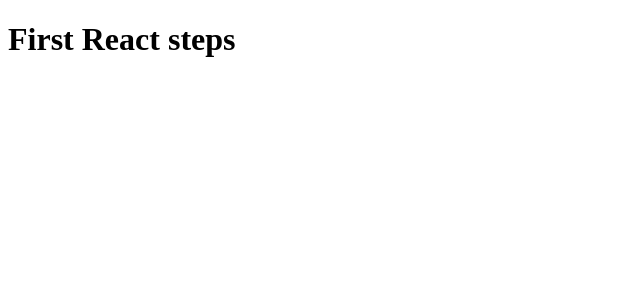
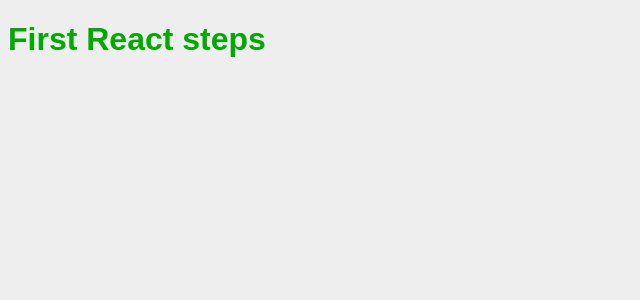
Before and after one commit to mmendesas/comments-like, a React app: page / in a window 1280 px wide. Shown: the top 300 px of the page, without its empty margins (0-640 px from the left). Built offline with nearby package versions, Linux system fonts and the light colour scheme.

Commit message:
chore: setting up css import

```diff
--- a/package.json
+++ b/package.json
@@ -12,6 +12,8 @@
     "@babel/preset-env": "^7.6.3",
     "@babel/preset-react": "^7.6.3",
     "babel-loader": "^8.0.6",
+    "css-loader": "^3.2.0",
+    "style-loader": "^1.0.0",
     "webpack": "^4.41.2",
     "webpack-cli": "^3.3.10",
     "webpack-dev-server": "^3.9.0"
--- /dev/null
+++ b/src/App.css
@@ -0,0 +1,5 @@
+body {
+  background: #eee;
+  color: #0a0;
+  font-family: Arial, Helvetica, sans-serif;
+}
--- a/src/App.js
+++ b/src/App.js
@@ -1,4 +1,6 @@
 import React from 'react';
+
+import './App.css';
 
 function App() {
   return <h1>First React steps</h1>;
--- a/webpack.config.js
+++ b/webpack.config.js
@@ -15,8 +15,15 @@
         test: /\.js$/,
         exclude: /node_modules/,
         use: {
-          loader: 'babel-loader'
+          loader: 'babel-loader' // make browser understand es6
         }
+      },
+      {
+        test: /\.css$/,
+        use: [
+          { loader: 'style-loader' }, // put css inside main html
+          { loader: 'css-loader' } // enable import inside css file
+        ]
       }
     ]
   }
```
Also changed, not shown: 1 other file (tests, documents, lock files or other folders).
